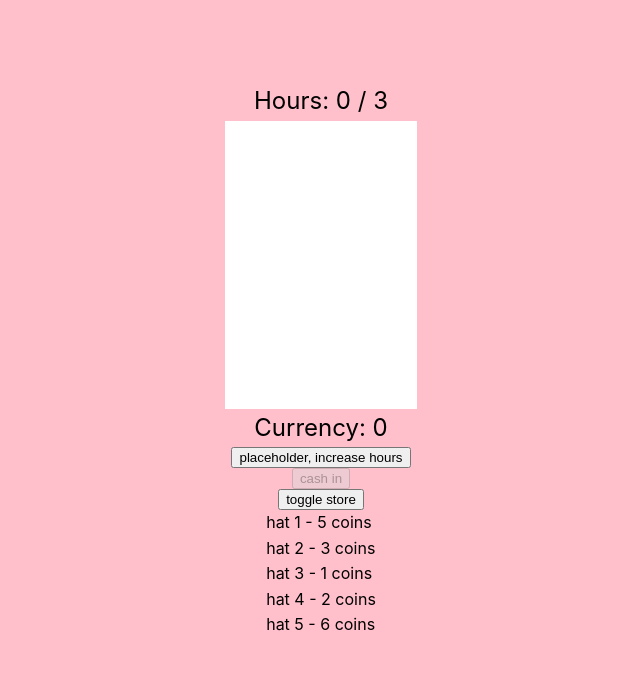
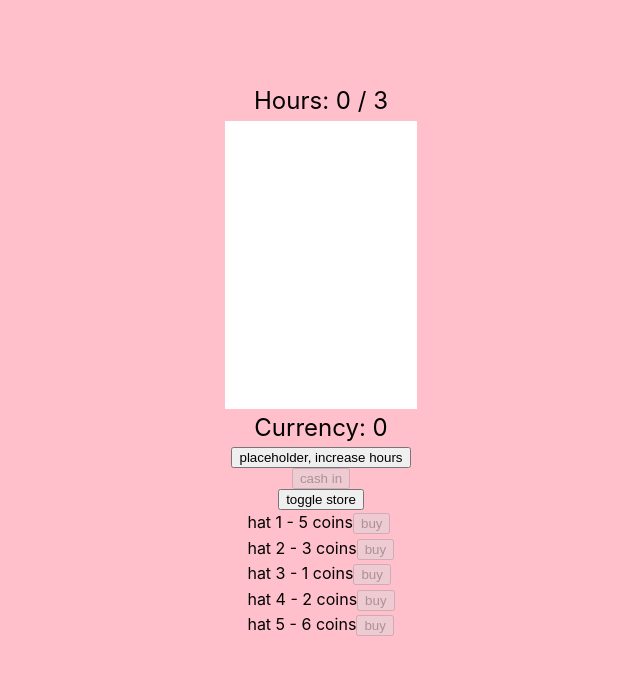
Before and after one commit to joysudo/catatime, a React (Vite) app in the folder src/renderer/: page / in a window 1280 px wide. Both pictures are taken after a click on the button "toggle store". Shown: the top 674 px of the page, without its empty margins (319-959 px from the left). Built offline with nearby package versions, Linux system fonts and the light colour scheme.

Commit message:
add store functionality

```diff
--- a/src/renderer/src/components/Store.jsx
+++ b/src/renderer/src/components/Store.jsx
@@ -1,6 +1,6 @@
 import { useState } from 'react'
 
-function Store() {
+function Store({currency, buyItem}) {
   const inventory = [
     {id: 1, name: "hat 1", cost: 5},
     {id: 2, name: "hat 2", cost: 3},
@@ -9,11 +9,13 @@ function Store() {
     {id: 5, name: "hat 5", cost: 6}
   ]
 
+
   return (
     <div className="store">
       {inventory.map(item => (
         <div key={item.id} className="store-item">
           {item.name} - {item.cost} coins
+          <button onClick={() => buyItem(item.id, item.cost)} disabled={currency < item.cost}>buy</button>
         </div>
       ))}
     </div>
--- a/src/renderer/src/pages/CatCup.jsx
+++ b/src/renderer/src/pages/CatCup.jsx
@@ -2,6 +2,7 @@ import Store from '../components/Store';
 import { useState } from 'react'
 
 function CatCup() {
+  const [ownedItems, setOwnedItems] = useState([]);
   const [hours, setHours] = useState(0);
   const [currency, setCurrency] = useState(0);
   const maxHours = 3; // make this be able to be picked by user eventually
@@ -19,6 +20,16 @@ function CatCup() {
   const toggleStore = () => {
     setStoreOpen(prev => !prev);
   }
+  const buyItem = (itemId, itemCost) => { // has to be here bc currency is here
+    if (currency >= itemCost) {
+      setCurrency(prev => prev - itemCost);
+      setOwnedItems(prev => [...prev, itemId]);
+      alert(`success! you've purchased one of item ID ${itemId}!`)
+    } else {
+      alert("no, you're poor");
+    }
+  }
+
 
   return (
     <>
@@ -30,7 +41,7 @@ function CatCup() {
       <button onClick = {addHour} disabled={hours>=maxHours}>placeholder, increase hours</button>
       <button onClick = {cashIn} disabled={hours < maxHours}>cash in</button>
       <button onClick = {toggleStore}>toggle store</button>
-      {storeOpen && <Store/>}
+      {storeOpen && <Store currency={currency} buyItem={buyItem}/>}
     </>
   )
 }
```
